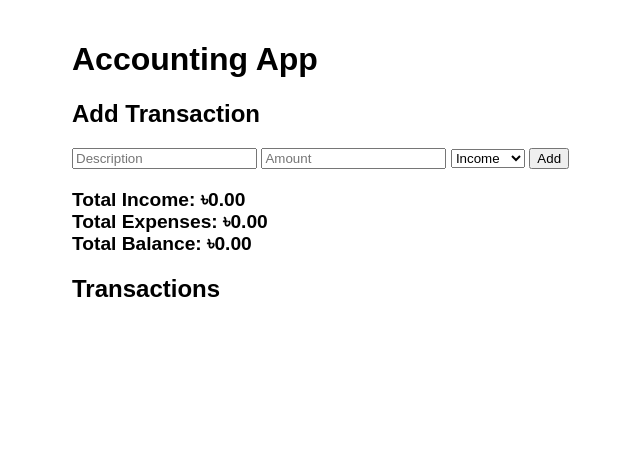
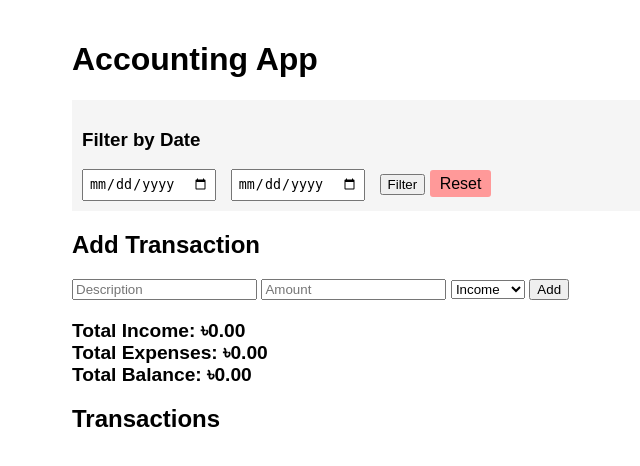
Before and after one commit to dipu-cse/MadGrimRobot, a Flask app: page / in a window 1280 px wide. Shown: the top 466 px of the page, without its empty margins (168-808 px from the left). Run offline with Flask 3, Linux system fonts and the light colour scheme; data that the repository does not hold is empty.

Commit message:
Assistant checkpoint: Add date range filtering functionality
Assistant generated file changes:
- main.py: Add date range filtering
- templates/index.html: Add date filter form, Add styles for date filter

---

User prompt:

need option date to date  wise reporting options

```diff
--- a/main.py
+++ b/main.py
@@ -19,12 +19,24 @@ with app.app_context():
 
 @app.route('/')
 def index():
-    transactions = Transaction.query.order_by(Transaction.date.desc()).all()
+    start_date = request.args.get('start_date')
+    end_date = request.args.get('end_date')
+
+    query = Transaction.query
+
+    if start_date:
+        query = query.filter(Transaction.date >= datetime.strptime(start_date, '%Y-%m-%d'))
+    if end_date:
+        query = query.filter(Transaction.date <= datetime.strptime(end_date, '%Y-%m-%d') + datetime.timedelta(days=1))
+
+    transactions = query.order_by(Transaction.date.desc()).all()
     total_income = sum([t.amount for t in transactions if t.type == 'income'])
     total_expense = sum([t.amount for t in transactions if t.type == 'expense'])
     total = total_income - total_expense
+
     return render_template('index.html', transactions=transactions, total=total,
-                         total_income=total_income, total_expense=total_expense)
+                         total_income=total_income, total_expense=total_expense,
+                         start_date=start_date, end_date=end_date)
 
 @app.route('/add', methods=['POST'])
 def add_transaction():
--- a/templates/index.html
+++ b/templates/index.html
@@ -10,10 +10,23 @@
         .expense { background-color: #ffe6e6; }
         .form { margin: 20px 0; }
         .total { font-size: 1.2em; font-weight: bold; }
+        .date-filter { margin: 20px 0; padding: 10px; background: #f5f5f5; }
+        .date-filter input { margin-right: 10px; padding: 5px; }
+        .reset-btn { padding: 5px 10px; background: #ff9999; color: black; text-decoration: none; border-radius: 3px; }
     </style>
 </head>
 <body>
     <h1>Accounting App</h1>
+
+    <div class="date-filter">
+        <h3>Filter by Date</h3>
+        <form method="get">
+            <input type="date" name="start_date" value="{{ start_date }}" placeholder="Start Date">
+            <input type="date" name="end_date" value="{{ end_date }}" placeholder="End Date">
+            <button type="submit">Filter</button>
+            <a href="/" class="reset-btn">Reset</a>
+        </form>
+    </div>
 
     <div class="form">
         <h2>Add Transaction</h2>
```
